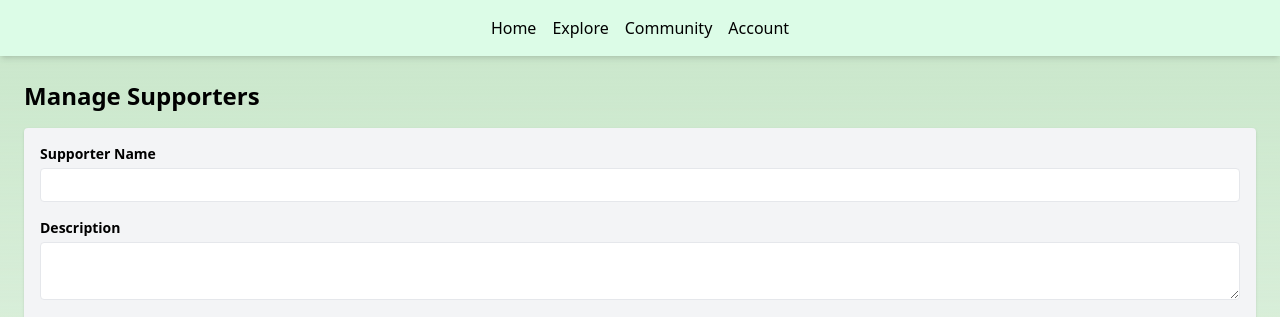
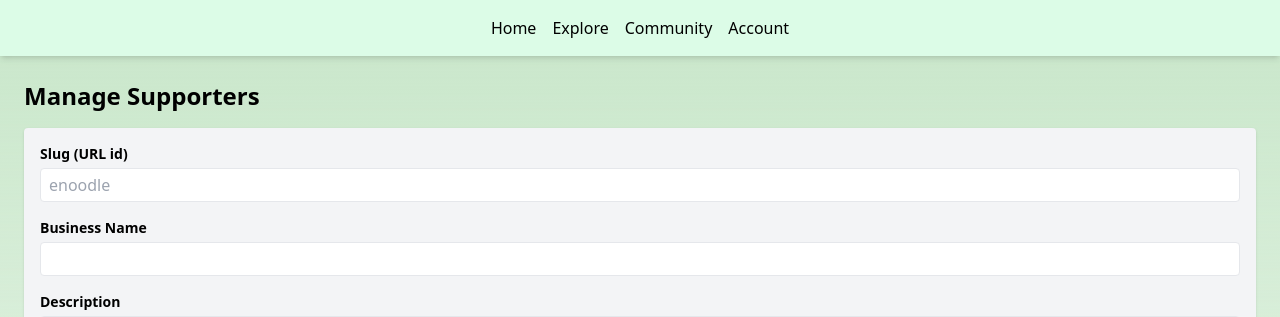
Before and after one commit to cfol1980/chinesefoodonline, a Next.js app: page /admin/supporters in a window 1280 px wide. Shown: the top 317 px of the page. Built offline with nearby package versions, Linux system fonts and the light colour scheme; no server answers; the database is empty; sample sign-in values are in the browser's storage.

Commit message:
2025-08-16 new supporter

```diff
--- a/app/admin/supporters/page.tsx
+++ b/app/admin/supporters/page.tsx
@@ -3,10 +3,12 @@
 import { useEffect, useState } from "react";
 import { auth, db, storage } from "../../../lib/firebase";
 import { onAuthStateChanged } from "firebase/auth";
-import { collection, getDocs, addDoc, deleteDoc, doc } from "firebase/firestore";
+import { collection, getDocs, addDoc, deleteDoc} from "firebase/firestore";
 import { ref, uploadBytes, getDownloadURL } from "firebase/storage";
 import AdminSupporterForm from "../../../components/AdminSupporterForm";
 import { useRouter } from "next/navigation";
+import { setDoc, doc } from "firebase/firestore";
+
 
 interface Supporter {
   id: string;
@@ -44,7 +46,12 @@ export default function SupportersAdminPage() {
     if (userIsAdmin) fetchSupporters();
   }, [userIsAdmin]);
 
-  const handleAddSupporter = async (name: string, description: string, logoFile?: File) => {
+  const handleAddSupporter = async (
+    slug: string,
+    name: string,
+    description: string,
+    logoFile?: File
+  ) => {
     let logoUrl = "";
 
     if (logoFile) {
@@ -53,7 +60,7 @@ export default function SupportersAdminPage() {
       logoUrl = await getDownloadURL(storageRef);
     }
 
-    await addDoc(collection(db, "supporters"), {
+    await setDoc(doc(db, "supporters", slug), {
       name,
       description,
       logo: logoUrl,
@@ -61,6 +68,7 @@ export default function SupportersAdminPage() {
 
     fetchSupporters();
   };
+
 
   const handleDeleteSupporter = async (id: string) => {
     await deleteDoc(doc(db, "supporters", id));
--- a/components/AdminSupporterForm.tsx
+++ b/components/AdminSupporterForm.tsx
@@ -3,18 +3,20 @@
 import { useState } from "react";
 
 interface Props {
-  onSubmit: (name: string, description: string, logoFile?: File) => void;
+  onSubmit: (slug: string, name: string, description: string, logoFile?: File) => void;
 }
 
 export default function AdminSupporterForm({ onSubmit }: Props) {
+  const [slug, setSlug] = useState("");
   const [name, setName] = useState("");
   const [description, setDescription] = useState("");
   const [logoFile, setLogoFile] = useState<File | undefined>();
 
   const handleSubmit = (e: React.FormEvent) => {
     e.preventDefault();
-    if (!name) return;
-    onSubmit(name, description, logoFile);
+    if (!slug || !name) return;
+    onSubmit(slug, name, description, logoFile);
+    setSlug("");
     setName("");
     setDescription("");
     setLogoFile(undefined);
@@ -23,7 +25,19 @@ export default function AdminSupporterForm({ onSubmit }: Props) {
   return (
     <form onSubmit={handleSubmit} className="bg-gray-100 p-4 rounded shadow space-y-4">
       <div>
-        <label className="block text-sm font-semibold mb-1">Supporter Name</label>
+        <label className="block text-sm font-semibold mb-1">Slug (URL id)</label>
+        <input
+          type="text"
+          className="w-full border px-2 py-1 rounded"
+          value={slug}
+          onChange={(e) => setSlug(e.target.value)}
+          placeholder="enoodle"
+          required
+        />
+      </div>
+
+      <div>
+        <label className="block text-sm font-semibold mb-1">Business Name</label>
         <input
           type="text"
           className="w-full border px-2 py-1 rounded"
```
